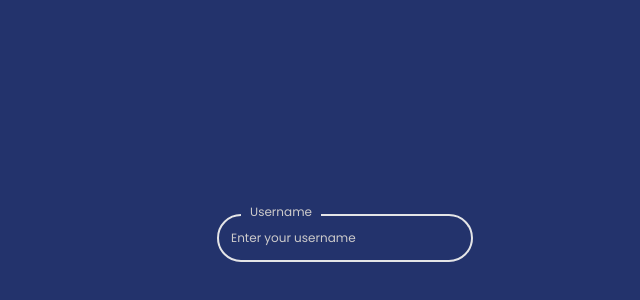
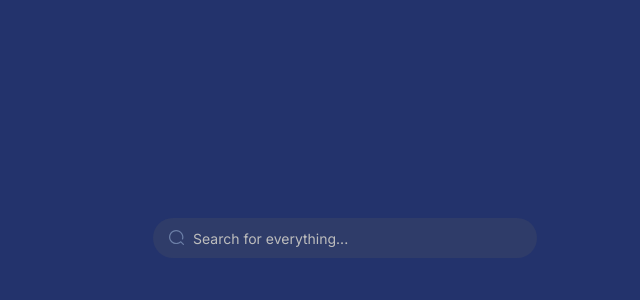
Before and after one commit to FRAGG33R/whiff-waff, a Next.js app in the folder client/whiff-whaff/: page / in a window 1280 px wide. Shown: the part 258-558 px from the top of the page, without its empty margins (295-935 px from the left). Built offline with nearby package versions, Linux system fonts and the light colour scheme.

Commit message:
Feat: finish Search inpurt

```diff
--- a/client/whiff-whaff/src/app/page.tsx
+++ b/client/whiff-whaff/src/app/page.tsx
@@ -16,14 +16,7 @@ export default function Home() {
   return (
     <main className="flex min-h-screen flex-col items-center justify-between p-24 bg-RhinoBlue">
       <div className="flex flex-col items-center  justify-around  min-h-screen">
-        <UserInput
-          label="Username"
-          placeholder="Enter your username"
-          isError={false}
-          isDisabled={false}
-          type='text'
-          lableColor='#23336C'
-          width='sm'
+        <SearchInput
         />
     </div>
 
--- a/client/whiff-whaff/src/components/ui/buttons/ToggleSwitch.tsx
+++ b/client/whiff-whaff/src/components/ui/buttons/ToggleSwitch.tsx
@@ -6,8 +6,6 @@ import {
   Tab,
   TabPanel,
 } from "@material-tailwind/react";
-import { on } from 'events';
-
 
 type ButtonProps = React.DetailedHTMLProps<React.ButtonHTMLAttributes<HTMLButtonElement>, HTMLButtonElement>&{
   firstValue: string;
--- a/client/whiff-whaff/src/components/ui/inputs/searchInput.tsx
+++ b/client/whiff-whaff/src/components/ui/inputs/searchInput.tsx
@@ -1,24 +1,22 @@
 import React from 'react'
 import Image from 'next/image';
 import VectorIcon from '../../../../public/searchIcon.svg'
-import { useState, ChangeEvent } from 'react';
 
-const searchInput: React.FC = () => {
+interface SearchInputProps {
+  onSearch: (value: string) => void;
+}
+const searchInput: React.FC < SearchInputProps> = ({onSearch}) => {
 
     const [value, setValue] = React.useState('Search for everything...');
-    const searchHandler = (e: ChangeEvent<HTMLInputElement>) => {
-        const {target} = e;
-        setValue(target.value);
-        console.log(value);
-     };
+
     return (
       <div className='relative w-full text-gray-600'>
         <input
             type={'search'}
             name={'search'}
             placeholder={value}
+            onChange={(e) => onSearch(e.target.value)}
             className=' bg-CarbonGrey bg-opacity-20 w-64 sm:w-28 :md:w-40 lg:w-96 h-10 md:h-9 lg:h-10 px-10 pr-5  rounded-full text-sm focus:outline-none'
-            onChange={searchHandler}
         />
         <button type='submit' className='absolute left-0 top-0 mt-3 ml-4'>
                 <Image src={VectorIcon } alt='vector icon' width={15} />
```
Also changed, not shown: client/whiff-whaff/public/waveIcon.svg (added).
